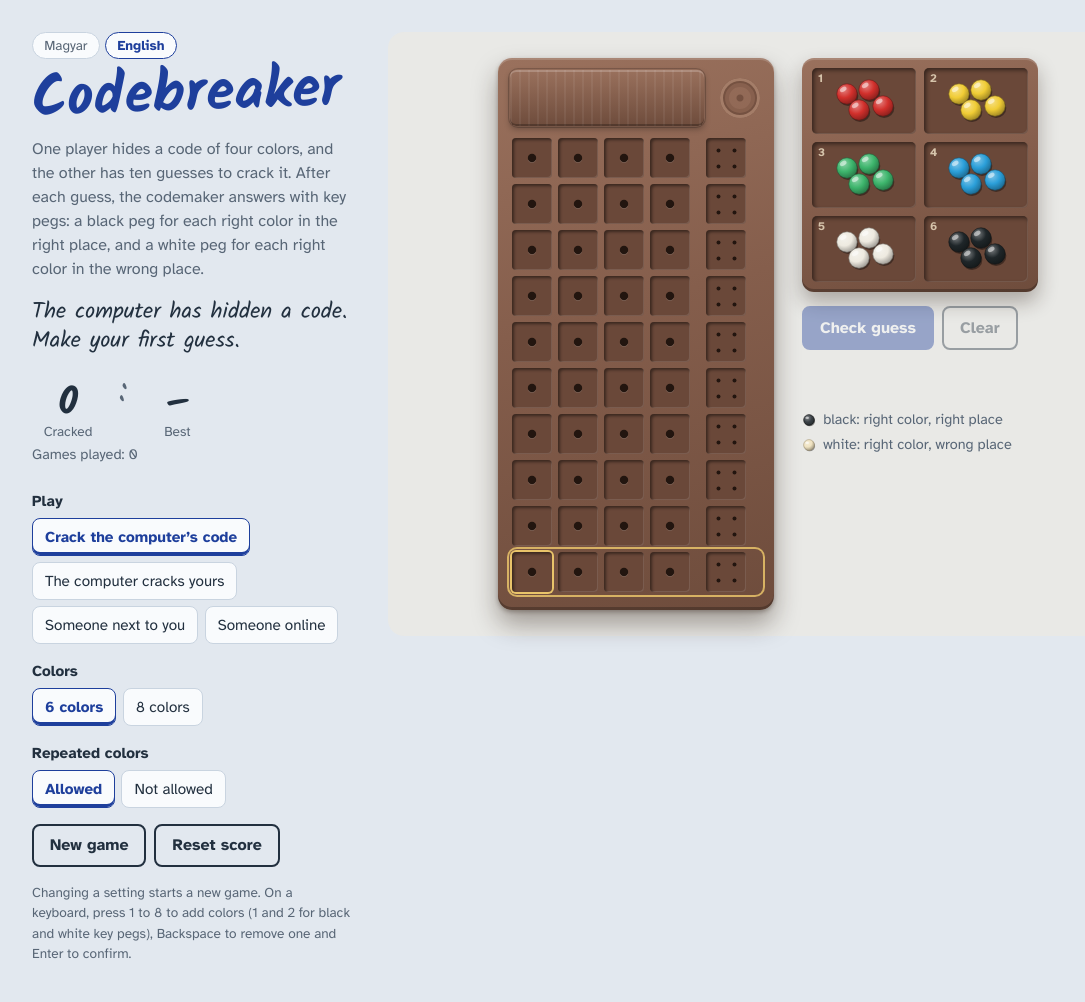
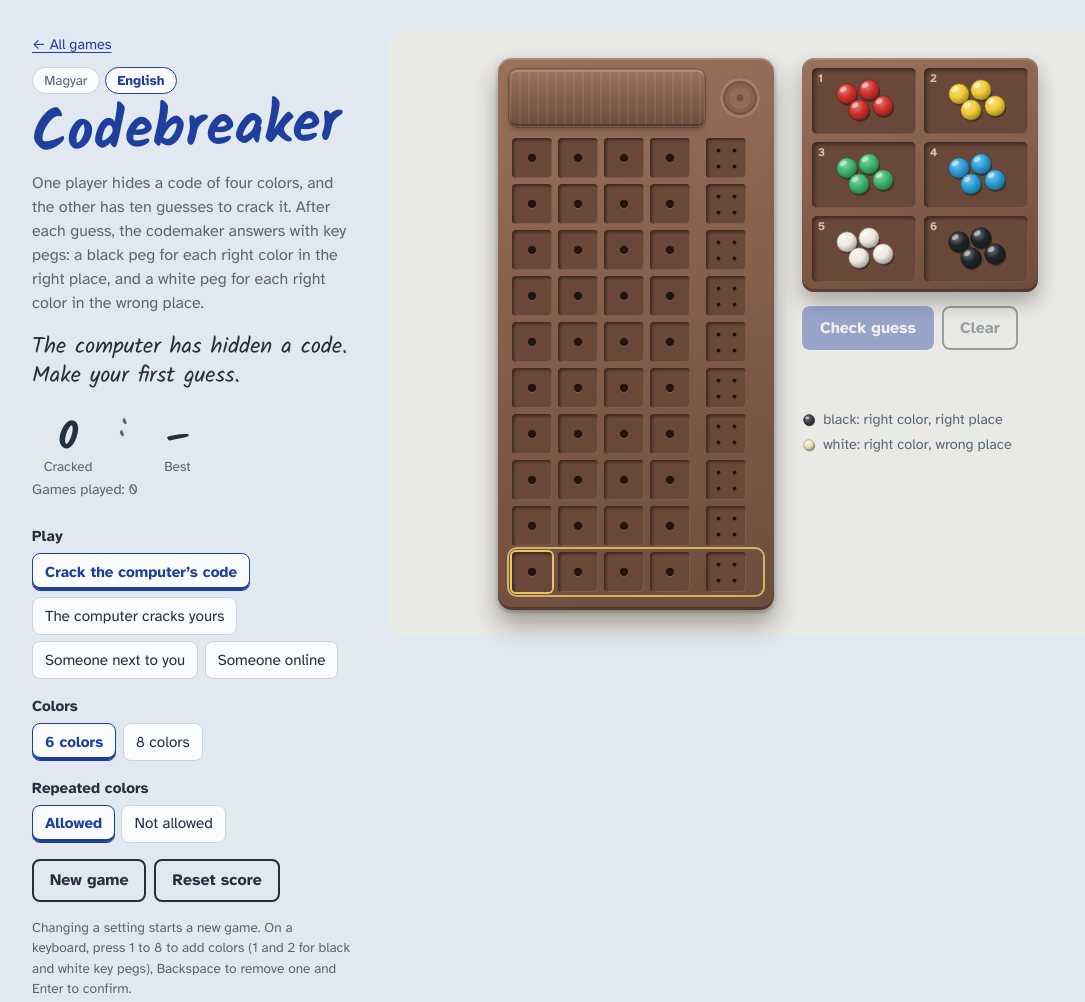
Before and after one commit to jatekbolt/kodtoro, a plain HTML site: page index.html in a window 1280 px wide. Shown: the whole page, without its empty margins (50-1135 px from the left). Drawn offline with Linux system fonts and the light colour scheme.

Commit message:
Add files via upload

```diff
--- a/index.html
+++ b/index.html
@@ -59,6 +59,8 @@
   }
   .intro { grid-area: intro; }
   .lang { display: flex; gap: .35rem; margin: 0 0 .9rem; }
+  .home { display: inline-block; margin: 0 0 .7rem; font-size: .9rem; color: var(--ink-x); text-underline-offset: 3px; }
+  .home:focus-visible { outline: 2px solid var(--ink-x); outline-offset: 2px; border-radius: 4px; }
   .lang-btn {
     font: .85rem var(--sans); padding: .25rem .7rem; border-radius: 999px; cursor: pointer;
     border: 1.5px solid var(--edge); background: var(--paper); color: var(--muted);
@@ -221,6 +223,7 @@
 <svg width="0" height="0" style="position:absolute" aria-hidden="true"><defs id="pegDefs"></defs></svg>
 <main class="layout">
   <header class="intro">
+    <a class="home" href="../" data-i18n="allGames"></a>
     <div class="lang" role="group" aria-label="Language / Nyelv">
       <button type="button" class="lang-btn" data-lang="hu" lang="hu">Magyar</button>
       <button type="button" class="lang-btn" data-lang="en" lang="en">English</button>
@@ -330,7 +333,7 @@
   const cap = s => s.charAt(0).toUpperCase() + s.slice(1);
   const T = {
     en: {
-      name: "Codebreaker", title: "Codebreaker",
+      name: "Codebreaker", title: "Codebreaker", allGames: "← All games",
       rules: "One player hides a code of four colors, and the other has ten guesses to crack it. After each guess, the codemaker answers with key pegs: a black peg for each right color in the right place, and a white peg for each right color in the wrong place.",
       scoreAria: "Score", boardAria: "Game board", settingsAria: "Game settings",
       legendMode: "Play", optAi: "Crack the computer’s code", optSolve: "The computer cracks yours", optPvp: "Someone next to you", optOnline: "Someone online",
@@ -395,7 +398,7 @@
       shareInvite: "Let’s play Codebreaker! Tap to join my game:"
     },
     hu: {
-      name: "Kódtörő", title: "Kódtörő",
+      name: "Kódtörő", title: "Kódtörő", allGames: "← Összes játék",
       rules: "Az egyik játékos elrejt egy négy színből álló kódot, a másiknak tíz tippje van megfejteni. Minden tipp után a kód rejtője találatjelzőkkel válaszol: fekete jelző jár minden jó színért jó helyen, fehér jelző minden jó színért rossz helyen.",
       scoreAria: "Eredmény", boardAria: "Játéktábla", settingsAria: "Beállítások",
       legendMode: "Játékmód", optAi: "Fejtsd meg a gép kódját", optSolve: "A gép fejti meg a tiédet", optPvp: "Valaki melletted", optOnline: "Valaki online",
```
